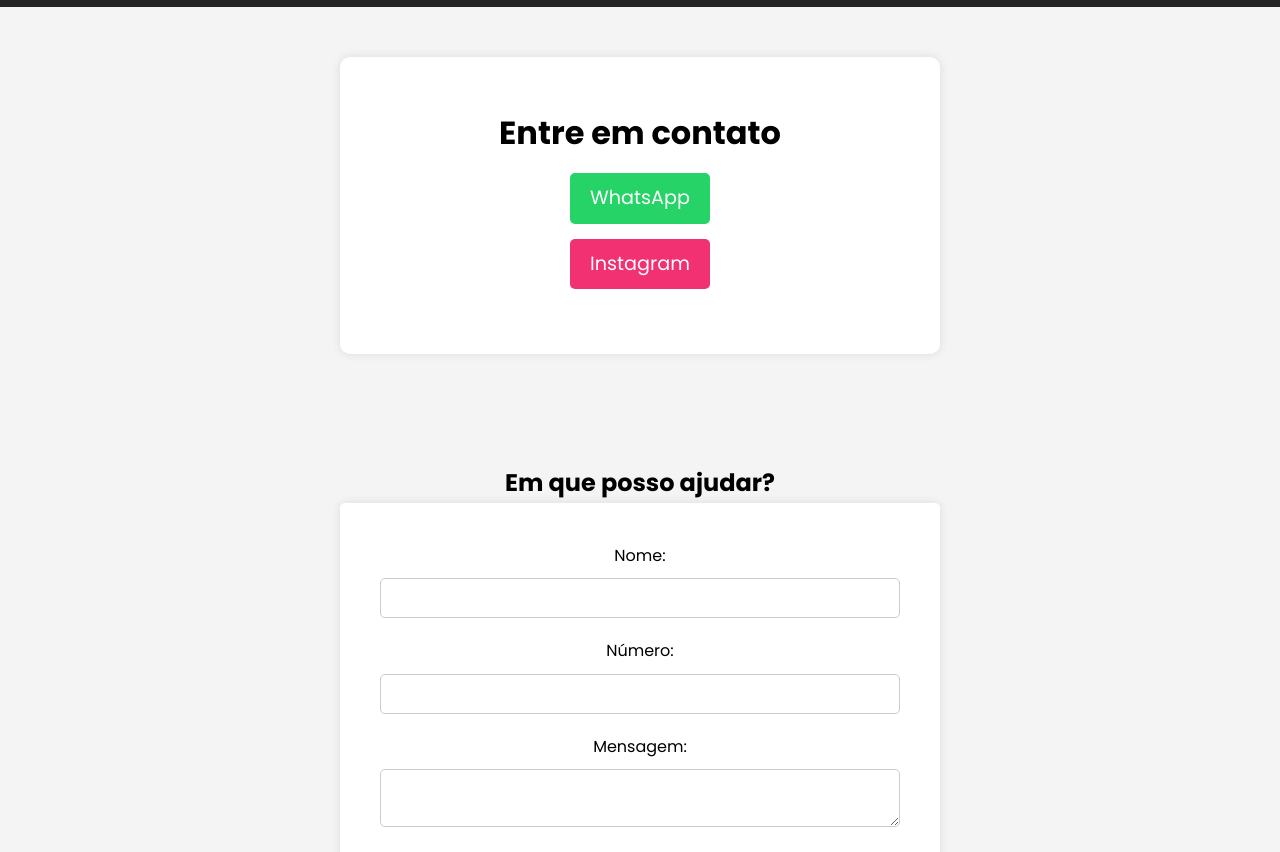
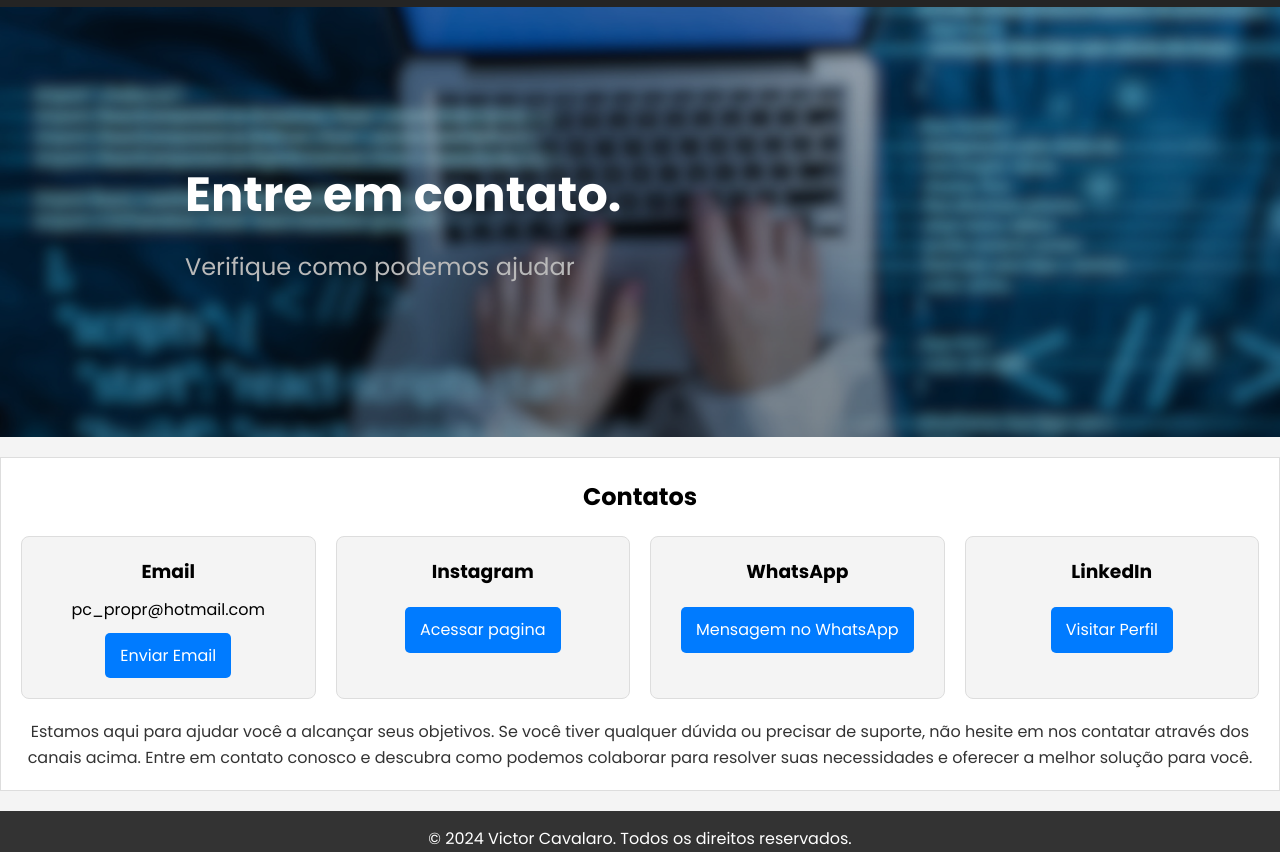
Before and after one commit to victorcavalaro/pcpropr, a plain HTML site: page paginas/contato/index.html in a window 1280 px wide. Shown: the part 71-923 px from the top of the page. Drawn offline with Linux system fonts and the light colour scheme.

Commit message:
Atualização da tela contato

```diff
--- a/paginas/contato/contato.css
+++ b/paginas/contato/contato.css
@@ -81,36 +81,32 @@
     background-color: #1e1e1e;
 }
 
-/* Forma de Contato */
-.rede {
-    max-width: 600px;
-    margin: 50px auto;
-    background-color: #fff;
-    padding: 50px;
-    border-radius: 10px;
-    box-shadow: 0 0 10px rgba(0, 0, 0, 0.1);
-    text-align: center;
+/* Hero Section */
+.hero {
+    background-color: #000000;
+    background-image: url('/img/fundo\ contato\ desfocado.png');
+    background-attachment: fixed;
+    background-size: cover;
+    background-position: center;
+    color: #ffffff;
+    padding: 150px 0;
+    text-align: left;
+    background-repeat: no-repeat;
 }
 
-.contato__titulo {
-    font-size: 2rem;
+
+.hero-title {
+    font-size: 3rem;
+    margin-bottom: 15px;
+    margin-left: 5px; /* Adiciona uma leve distância da borda */
 }
 
-.contact-option {
-    display: flex;
-    justify-content: center;
-    margin: 15px 15px;
+.hero-subtitle {
+    font-size: 1.5rem;
+    margin-left: 5px; /* Adiciona uma leve distância da borda */
+    color: #b9b9b9;
 }
 
-.contact-button {
-    display: inline-block;
-    padding: 10px 20px;
-    font-size: 1.2rem;
-    color: #fff;
-    text-decoration: none;
-    border-radius: 5px;
-    transition: background-color 0.3s ease;
-}
 
 /* Estilos específicos para cada botão */
 .whatsapp-contact .contact-button {
@@ -129,52 +125,84 @@
     background-color: rgb(224, 26, 43);
 }
 
-/* Caixa de Pergunta */
-.contact {
-    padding: 60px 0;
-    text-align: center;
+
+
+
+
+
+/* Seção de Contato */
+#contato {
+    padding: 20px;
+    background-color: #fff;
+    border: 1px solid #ddd;
+    margin: 20px 0;
 }
 
-.contact-form {
-    max-width: 600px;
-    margin: 0 auto;
-    background-color: #fff;
-    padding: 40px;
-    border-radius: 5px;
-    box-shadow: 0 0 10px rgba(0, 0, 0, 0.1);
+#contato h2 {
+    text-align: center;
+    margin-bottom: 20px;
 }
 
-.contact-form label {
-    display: block;
+/* Cards de Contato */
+.cards {
+    display: flex;
+    justify-content: space-around;
+    flex-wrap: wrap;
+    gap: 20px;
+}
+
+.card {
+    background-color: #f4f4f4;
+    border: 1px solid #ddd;
+    border-radius: 8px;
+    padding: 20px;
+    text-align: center;
+    flex: 1;
+    min-width: 200px;
+}
+
+.card h3 {
     margin-bottom: 10px;
 }
 
-.contact-form input,
-.contact-form textarea {
-    width: 100%;
-    padding: 10px;
-    margin-bottom: 20px;
-    border: 1px solid #ccc;
-    border-radius: 5px;
-    font-size: 1rem;
+.card p {
+    margin: 0;
 }
 
-.contact-form button {
-    display: block;
-    width: 100%;
-    padding: 10px;
+.card .btn {
+    display: inline-block;
+    margin-top: 10px;
+    padding: 10px 15px;
+    color: #fff;
     background-color: #007bff;
-    color: #fff;
-    border: none;
+    text-decoration: none;
     border-radius: 5px;
-    font-size: 1.2rem;
-    cursor: pointer;
     transition: background-color 0.3s ease;
 }
 
-.contact-form button:hover {
+.card .btn:hover {
     background-color: #0056b3;
 }
+
+/* Imagem e Descrição */
+.imagem-descricao {
+    text-align: center;
+    margin-top: 20px;
+}
+
+.imagem-descricao img {
+    max-width: 100%;
+    height: auto;
+    border-radius: 8px;
+    box-shadow: 0 4px 8px rgba(0, 0, 0, 0.1);
+}
+
+.imagem-descricao p {
+    margin-top: 10px;
+    font-size: 1rem;
+    color: #333;
+}
+
 
 /* Footer */
 .site-footer {
--- a/paginas/contato/index.html
+++ b/paginas/contato/index.html
@@ -31,39 +31,40 @@
     </header>
     <!-- Fim do Menu -->
 
-    <!-- Forma de Contato -->
-    <section class="rede">
-        <h2 class="contato__titulo">Entre em contato</h2>
-        <div class="contact-container">
-            <div class="contact-option whatsapp-contact">
-                <a href="https://wa.me/5544999185267" class="contact-button">WhatsApp</a>
+    <section class="hero">
+        <div class="container">
+            <h2 class="hero-title">Entre em contato.</h2>
+            <p class="hero-subtitle">Verifique como podemos ajudar</p>
+
+        </div>
+    </section>
+
+
+    <section id="contato">
+        <h2>Contatos</h2>
+        <div class="cards">
+            <div class="card">
+                <h3>Email</h3>
+                <p>pc_propr@hotmail.com</p>
+                <a href="email:pc_propr@hotmail.com" class="btn">Enviar Email</a>
             </div>
-            <div class="contact-option instagram-contact">
-                <a href="https://www.instagram.com/pcpropr/" class="contact-button">Instagram</a>
+            <div class="card">
+                <h3>Instagram</h3>
+                <a href="https://www.instagram.com/pcpropr/" class="btn">Acessar pagina</a>
+            </div>
+            <div class="card">
+                <h3>WhatsApp</h3>
+                <a href="https://wa.me/5544999185267" class="btn">Mensagem no WhatsApp</a>
+            </div>
+            <div class="card">
+                <h3>LinkedIn</h3>
+                <a href="https://www.linkedin.com/in/victor-cavalaro-01b0ba245/" class="btn">Visitar Perfil</a>
             </div>
         </div>
-    </section>
-    <!-- Fim da Forma de Contato -->
-
-    <!-- Caixa de Pergunta -->
-    <section class="contact">
-        <div class="container">
-            <h2 class="section-title">Em que posso ajudar?</h2>
-            <form class="contact-form">
-                <label for="name">Nome:</label>
-                <input type="text" id="name" name="name" required>
-
-                <label for="numero">Número:</label>
-                <input type="number" id="numero" name="numero" required>
-
-                <label for="message">Mensagem:</label>
-                <textarea id="message" name="message" required></textarea>
-
-                <button type="submit">Enviar</button>
-            </form>
+        <div class="imagem-descricao">
+            <p>Estamos aqui para ajudar você a alcançar seus objetivos. Se você tiver qualquer dúvida ou precisar de suporte, não hesite em nos contatar através dos canais acima. Entre em contato conosco e descubra como podemos colaborar para resolver suas necessidades e oferecer a melhor solução para você.</p>
         </div>
     </section>
-    <!-- Fim da Caixa de Pergunta -->
 
     <!-- Rodapé -->
     <footer class="site-footer">
```
Also changed, not shown: img/fundo contato desfocado.png (added).
